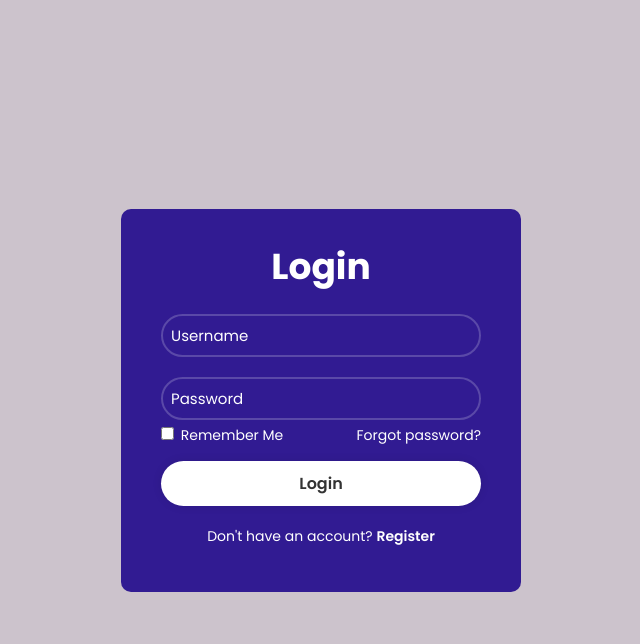
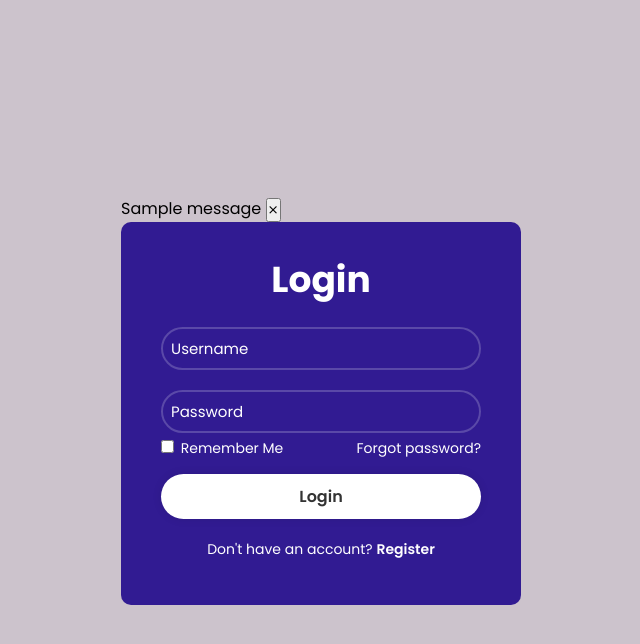
Before and after one commit to roparon/TaskMania, a Flask app: page /login in a window 1280 px wide. Shown: the top 644 px of the page, without its empty margins (319-959 px from the left). Run offline with Flask 3, Linux system fonts and the light colour scheme; tables that the repository leaves empty hold one stand-in row (values such as "Sample post"); one stand-in notice (Sample message) is shown; some libraries are stand-ins or nearby versions.

Commit message:
add flash-message div

```diff
--- a/templates/login.html
+++ b/templates/login.html
@@ -1,6 +1,19 @@
 {% extends 'auth.html' %} {% block content %}
 <link rel="stylesheet" href="{{ url_for('static', filename='main.css') }}" />
 <main class="main-container">
+  <div class="col-md-4 " >
+    {% with messages = get_flashed_messages(with_categories=true) %} {% if
+    messages %}
+    <div
+      class="alert alert-success alert-dismissable"
+      role="alert"
+      style="color: {% if category == 'success' %}green{% elif category == 'danger' %}red{% else %}black{% endif %}"
+    >
+      {% for category, message in messages %} {{ message }} {% endfor %}
+      <button class="btn btn-close" aria-label="close">&Cross;</button>
+    </div>
+
+    {% endif %} {% endwith %}
   <form method="post" action="{{ url_for('login')}}" class="login-form">
     {{ form.hidden_tag() }}
     <h1>Login</h1>
```
